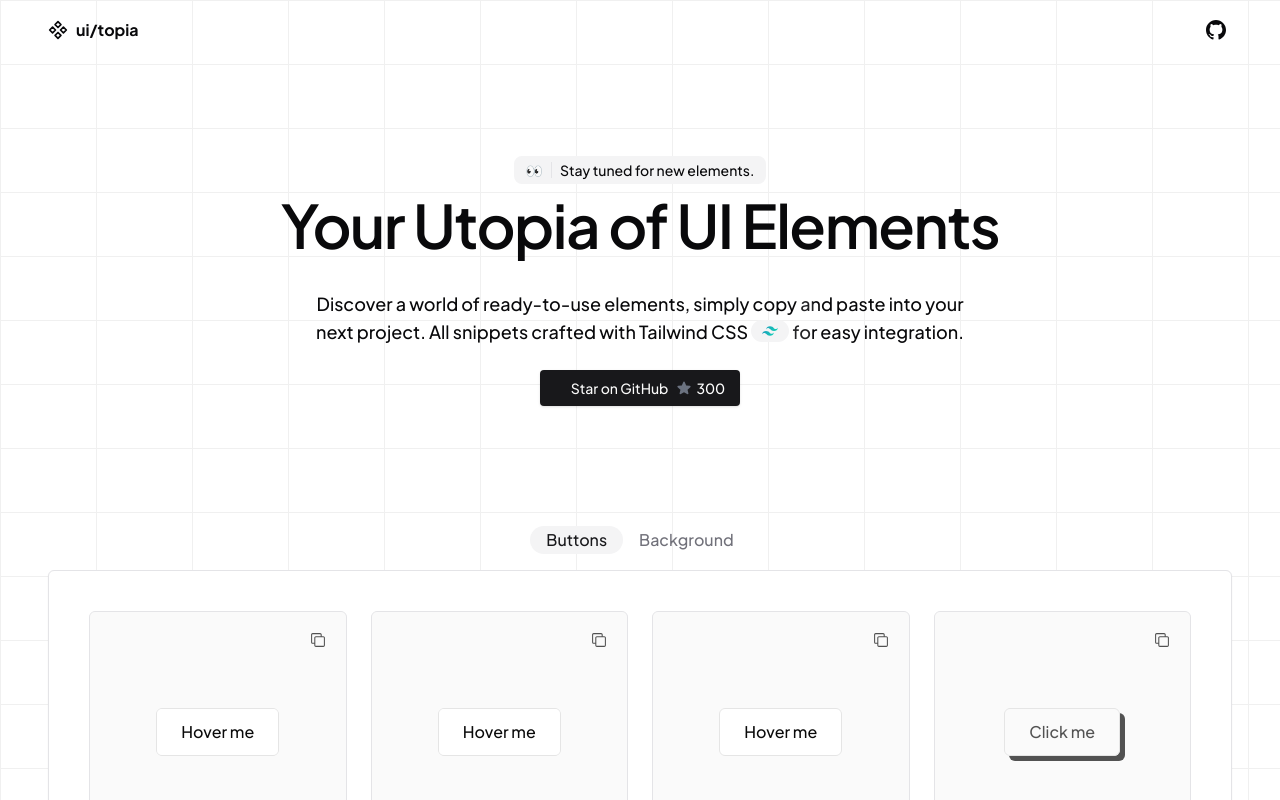
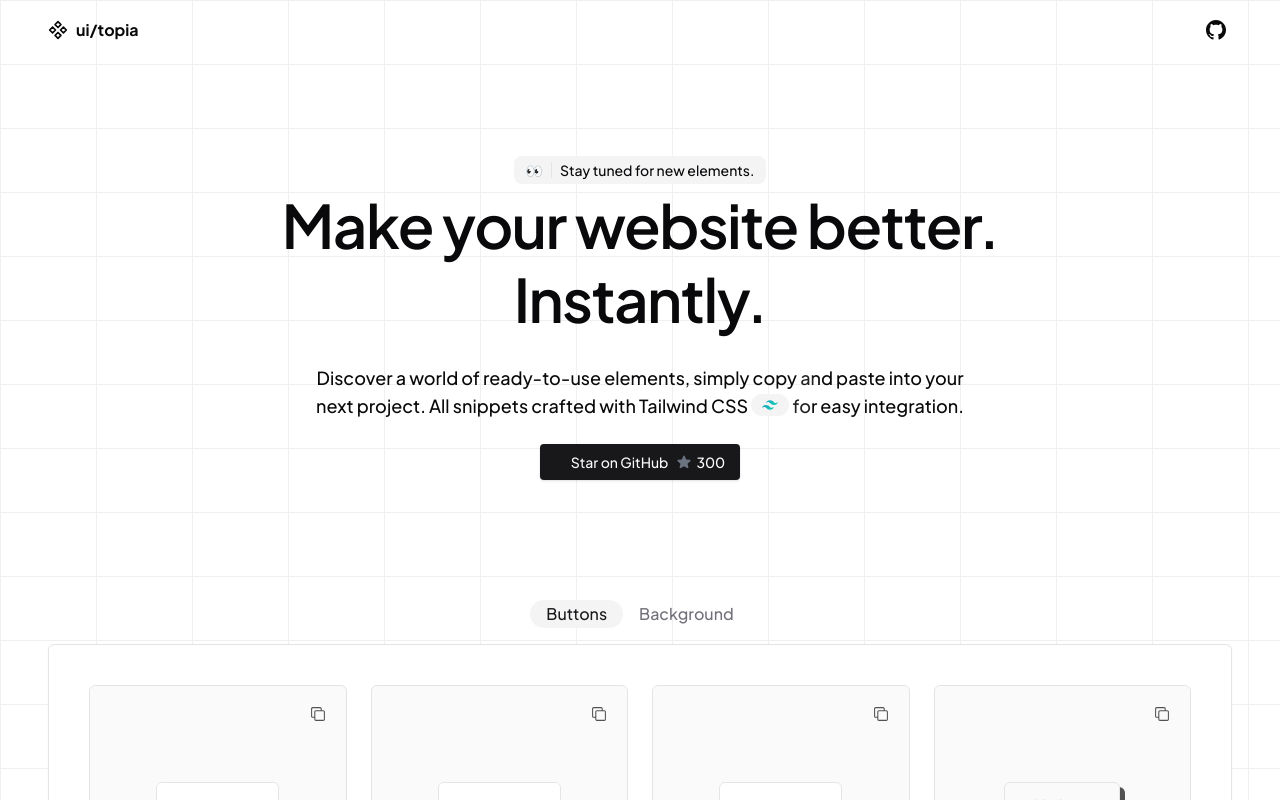
Before and after one commit to cahyawibawa/ui-topia, a Next.js app: page / in a window 1280 px wide. Shown: the top 800 px of the page. Built offline with nearby package versions, Linux system fonts and the light colour scheme; no server answers.

Commit message:
feat: headlines

```diff
--- a/app/page.tsx
+++ b/app/page.tsx
@@ -19,7 +19,8 @@ export default function Home() {
       <Header />
       <PageHeader>
         <Announcement />
-        <PageHeaderHeading>Your Utopia of UI Elements</PageHeaderHeading>
+        <PageHeaderHeading>Make your website better. </PageHeaderHeading>
+        <PageHeaderHeading>Instantly. </PageHeaderHeading>
         <PageHeaderDescription>
           Discover a world of ready-to-use elements, simply copy and paste into
           your next project. All snippets crafted with{' '}
```
